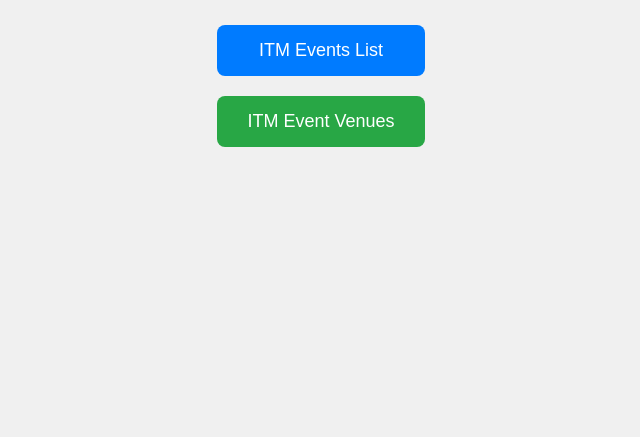
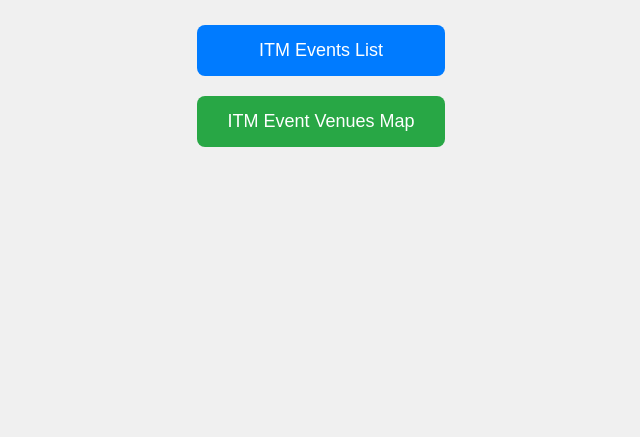
Before and after one commit to Eshan-Mishra/itm-event-portal, a plain HTML site: page index.html in a window 1280 px wide. Shown: the part 363-800 px from the top of the page, without its empty margins (319-959 px from the left). Drawn offline with Linux system fonts and the light colour scheme.

Commit message:
Update index.html

```diff
--- a/index.html
+++ b/index.html
@@ -92,7 +92,7 @@
     <h1>ITM Events Portal</h1>
     <div class="button-container">
         <a href="https://itm-events.vercel.app/" class="btn btn-primary" target="_blank">ITM Events List</a>
-        <a href="https://itm-event-venue.vercel.app/" class="btn btn-secondary" target="_blank">ITM Event Venues</a>
+        <a href="https://itm-event-venue.vercel.app/" class="btn btn-secondary" target="_blank">ITM Event Venues Map</a>
     </div>
 </body>
 </html>
```
